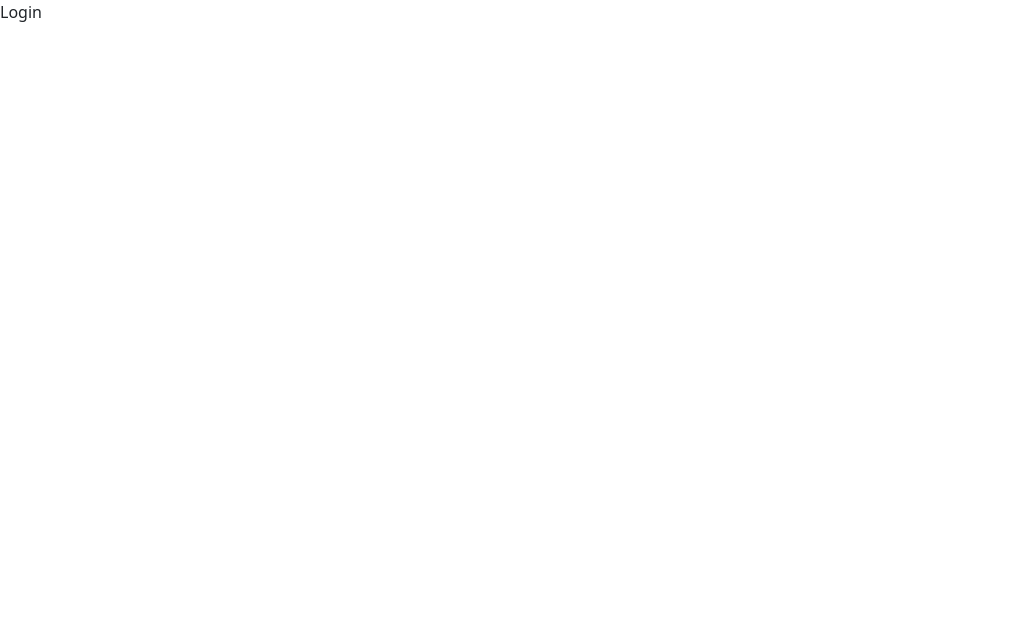
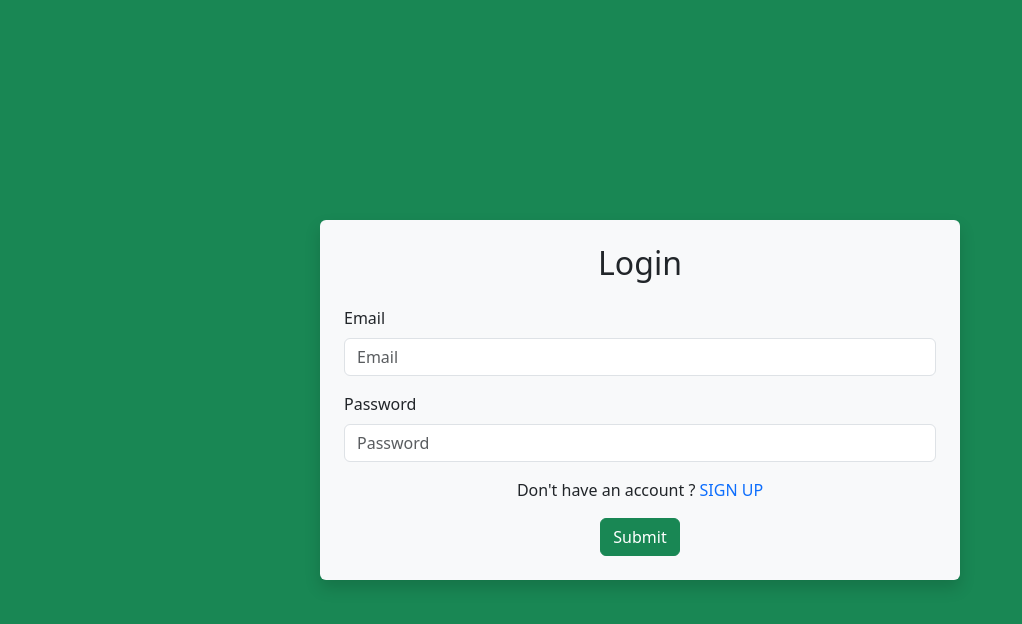
Before and after one commit to Anjali4402/mern-authentication, a React (Vite) app in the folder client/: page /login in a window 1280 px wide. Shown: the top 624 px of the page, without its empty margins (0-1022 px from the left). Built offline with nearby package versions, Linux system fonts and the light colour scheme.

Commit message:
Create Login screen ui.

```diff
--- a/client/src/components/Login.tsx
+++ b/client/src/components/Login.tsx
@@ -1,9 +1,122 @@
-import React from 'react'
+import { Col, Container, Row } from "react-bootstrap";
+import { useState } from "react";
+import Button from "react-bootstrap/Button";
+import Form from "react-bootstrap/Form";
+import InputGroup from "react-bootstrap/InputGroup";
+import { useNavigate } from "react-router-dom";
+import type { LoginType } from "../types/Login";
+
+const FormBox = () => {
+  const [validated, setValidated] = useState(false);
+
+  const navigate = useNavigate();
+
+
+  // handle submit form
+  const handleSubmit = (event: React.FormEvent<HTMLFormElement>) => {
+    event.preventDefault();
+    event.stopPropagation();
+
+    const form = event.currentTarget;
+    // const submitter = (event.nativeEvent as SubmitEvent)
+    //   .submitter as HTMLButtonElement;
+    // const verificationMethod: VerificationMethod =
+    // submitter?.value as VerificationMethod; // "phone" or "email"
+
+    if (form.checkValidity() === false) {
+      setValidated(true);
+      return;
+    }
+
+    // Form data
+    const formData: LoginType = {
+      // name: (
+      //   form.elements.namedItem("validationCustomName") as HTMLInputElement
+      // ).value,
+      email: (
+        form.elements.namedItem("validationCustomEmail") as HTMLInputElement
+      ).value,
+      // phone:
+      //   "+91" +
+      //   (form.elements.namedItem("validationCustomPhone") as HTMLInputElement)
+      //     .value,
+      password: (
+        form.elements.namedItem("validationCustomPassword") as HTMLInputElement
+      ).value,
+      // verificationMethod: verificationMethod,
+    };
+
+    console.log(formData);
+
+    setValidated(true);
+  };
+
+  return (
+    <Form noValidate validated={validated} onSubmit={handleSubmit}>
+      <Row className="mb-3">
+        <Form.Group as={Col} md="12" controlId="validationCustomEmail">
+          <Form.Label>Email</Form.Label>
+          <InputGroup hasValidation>
+            <Form.Control
+              type="email"
+              placeholder="Email"
+              required
+              pattern="[a-z0-9._%+-]+@[a-z0-9.-]+\.[a-z]{2,}$"
+            />
+            <Form.Control.Feedback type="invalid">
+              Please enter a valid email address.
+            </Form.Control.Feedback>
+          </InputGroup>
+        </Form.Group>
+      </Row>
+
+      <Row className="mb-3">
+        <Form.Group as={Col} md="12" controlId="validationCustomPassword">
+          <Form.Label>Password</Form.Label>
+          <Form.Control
+            type="password"
+            placeholder="Password"
+            required
+            minLength={6}
+          />
+          <Form.Control.Feedback type="invalid">
+            Password must be at least 6 characters.
+          </Form.Control.Feedback>
+        </Form.Group>
+      </Row>
+
+      <Row>
+        <p className="text-center">
+          Don't have an account ?{" "}
+          <span
+            onClick={() => {
+              navigate("/register");
+            }}
+            className="font-weight-bold cursor-pointer text-primary"
+          >
+            SIGN UP
+          </span>
+        </p>
+      </Row>
+
+      <div className="d-flex gap-3 align-items-center justify-content-center">
+        <Button type="submit" variant="success">
+          Submit
+        </Button>
+      </div>
+    </Form>
+  );
+};
 
 const Login = () => {
   return (
-    <div>Login</div>
-  )
-}
+    <div className="d-flex align-items-center justify-content-center bg-success vh-100">
+      <Container className="p-4 bg-light rounded shadow w-50">
+        <h2 className="mb-4 text-center">Login</h2>
+        <FormBox />
+      </Container>
+    </div>
+  );
+};
 
-export default Login
+export default Login;
```
